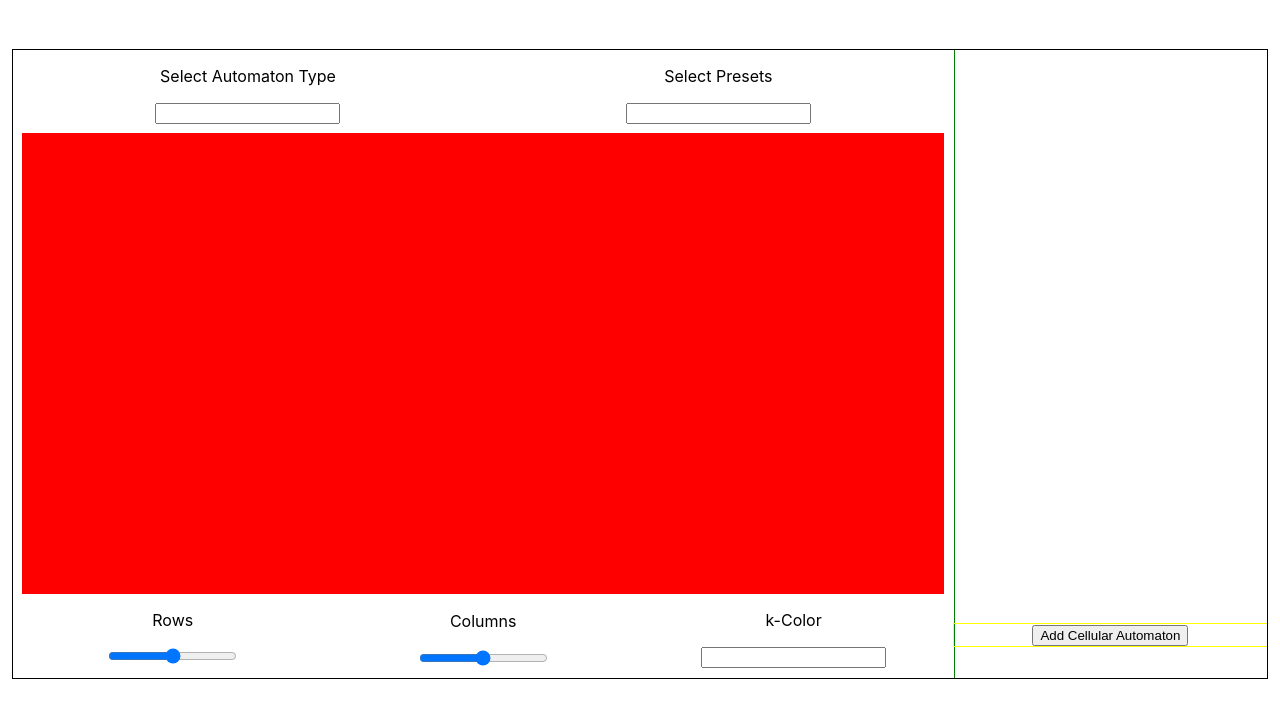
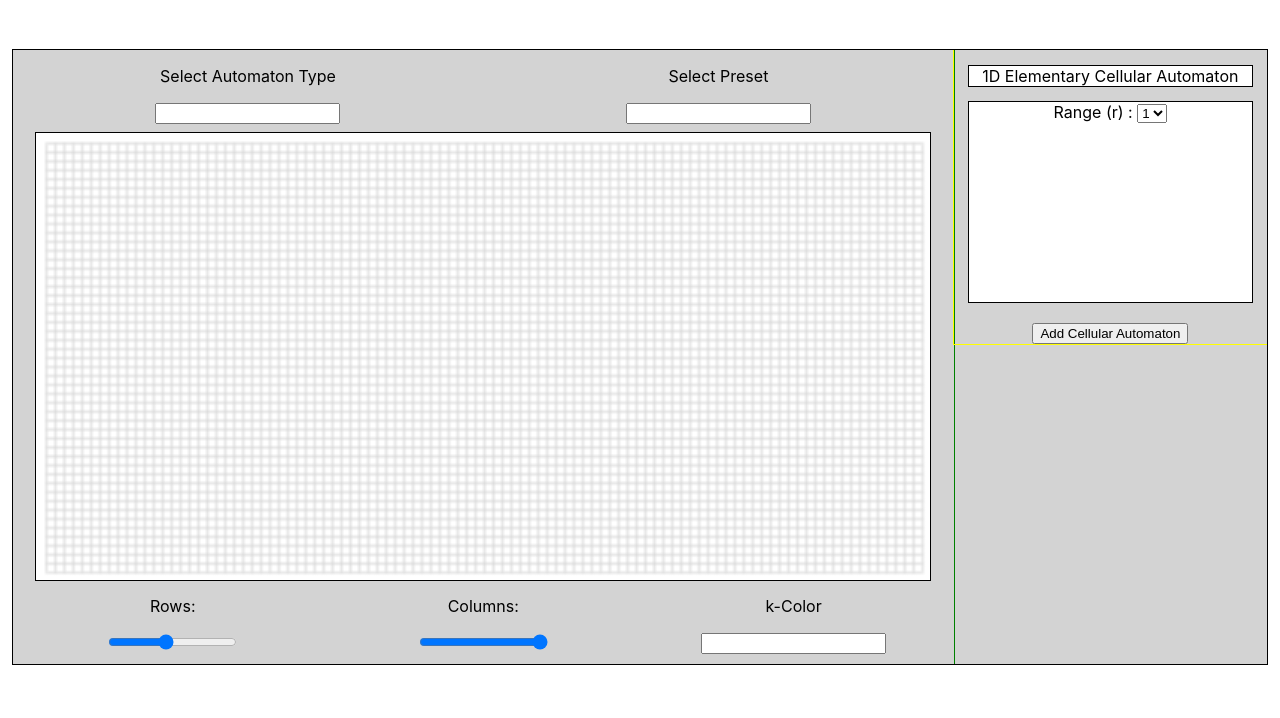
Before and after one commit to alexandreLamarre/Cellular-Automaton, a React (Create React App) app: page / in a window 1280 px wide. Shown: the top 718 px of the page. Built offline with nearby package versions, Linux system fonts and the light colour scheme.

Commit message:
basic gridding function for automatons, and automaton rules UI

```diff
--- a/src/cellularAutomata/AutomataCell.css
+++ b/src/cellularAutomata/AutomataCell.css
@@ -1,4 +1,6 @@
 .cell{
+  position: relative;
+  background-color: #d3d3d3;
   margin-top: 50px;
   min-width: 400px;
   min-height: 400px;
@@ -16,21 +18,31 @@
 }
 
 .automatonSettings{
+  vertical-align: top;
+  min-width: 25%;
   display: inline-block;
   width: 25%;
-  height: 100%;
   outline: solid 1px yellow;
 }
 
+.settingsType{
+  margin-left: 5%;
+  margin-right: 5%;
+  outline: 1px solid black;
+  background-color: white;
+}
+
 .simulation{
-  margin-left: 1%;
-  margin-right: 1%;
-  width: 98%;
+  margin-left: 2.5%;
+  margin-right: 2.5%;
+  width: 95%;
+  min-height: 100%;
   height: 100%;
   margin-top: 1%;
   margin-bottom: 0;
   display:block;
-  background-color: red;
+  background-color: white;
+  outline: 1px solid black;
 }
 
 .bottomLabel{
--- a/src/cellularAutomata/AutomataCell.js
+++ b/src/cellularAutomata/AutomataCell.js
@@ -1,18 +1,94 @@
 import React from "react";
 import "./AutomataCell.css";
 import {v4 as uuidv4} from "uuid";
+import ReactDOM from "react-dom";
+
+import Rules from "./Rules.js";
+
 
 class AutomataCell extends React.Component{
   constructor(props){
     super(props);
     this.state = {
       cell_id: 0,
+      rows: 50,
+      columns:50,
+      automaton_type: "1D Elementary Cellular Automaton",
     }
+    this.canvas = React.createRef();
+    this.rule = React.createRef();
+    this.rules = [];
+    this.rules.push(this.rule);
   }
 
   componentDidMount(){
     const cell_id = uuidv4();
+
     this.setState({cell_id:cell_id});
+
+    const ctx = this.canvas.current.getContext("2d");
+    let s = Math.min(this.canvas.current.width/this.state.rows,
+        this.canvas.current.height/this.state.columns);
+    let nX = Math.floor(this.canvas.current.width / s) - 2;
+    let nY = Math.floor(this.canvas.current.height / s) - 2;
+    let pX = this.canvas.current.width - nX * s;
+    let pY = this.canvas.current.height - nY * s;
+    let pL = pX / 2;
+    let pR = pX / 2;
+    let pT = pY / 2;
+    let pB = pY / 2;
+
+    ctx.strokeStyle = 'lightgrey'
+    ctx.lineWidth = 0.5;
+    ctx.beginPath()
+    for (var x = pL; x <= this.canvas.current.width - pR; x += s) {
+      ctx.moveTo(x+0.5, pT+0.5)
+      ctx.lineTo(x+0.5, (this.canvas.current.height - pB)+0.5)
+    }
+    for (var y = pT; y <= this.canvas.current.height - pB; y += s) {
+      ctx.moveTo(pL+0.5, y+0.5)
+      ctx.lineTo((this.canvas.current.width - pR)+0.5, y+0.5)
+    }
+    ctx.stroke()
+  }
+
+  regrid(rows, cols){
+    console.log(rows)
+    const new_rows = (rows === null || rows === undefined)? this.state.rows:
+                                                                  parseInt(rows);
+    const new_cols = (cols === null || cols === undefined)? this.state.columns:
+                                                                  parseInt(cols);
+    this.setState({rows: new_rows, columns: new_cols});
+    const ctx = this.canvas.current.getContext("2d");
+    ctx.clearRect(0,0, this.canvas.current.width, this.canvas.current.height);
+    let s = Math.min(this.canvas.current.width/new_rows,
+        this.canvas.current.height/new_cols);
+    let nX = Math.floor(this.canvas.current.width / s) - 2;
+    let nY = Math.floor(this.canvas.current.height / s) - 2;
+    let pX = this.canvas.current.width - nX * s;
+    let pY = this.canvas.current.height - nY * s;
+    let pL = pX / 2;
+    let pR = pX / 2;
+    let pT = pY / 2;
+    let pB = pY / 2;
+
+    ctx.strokeStyle = 'lightgrey'
+    ctx.lineWidth = 0.5;
+    ctx.beginPath()
+    for (var x = pL; x <= this.canvas.current.width - pR; x += s) {
+      ctx.moveTo(x+0.5, pT+0.5)
+      ctx.lineTo(x+0.5, (this.canvas.current.height - pB)+0.5)
+    }
+    for (var y = pT; y <= this.canvas.current.height - pB; y += s) {
+      ctx.moveTo(pL+0.5, y+0.5)
+      ctx.lineTo((this.canvas.current.width - pR)+0.5, y+0.5)
+    }
+    ctx.stroke()
+  }
+
+  addAutomaton(e){
+    ReactDOM.render(<Rules type = {this.state.automaton_type}/>,
+      document.getElementById("automatonRules"));
   }
 
   render(){
@@ -30,7 +106,7 @@ class AutomataCell extends React.Component{
               </datalist>
             </div>
             <div className = "toplabel2">
-              <p> Select Presets </p>
+              <p> Select Preset </p>
               <input list = "presets"></input>
               <datalist id = "presets">
                 <option> Wire </option>
@@ -38,17 +114,28 @@ class AutomataCell extends React.Component{
             </div>
 
             <canvas id = "simulation"
+            ref = {this.canvas}
             className = "simulation">
             </canvas>
 
 
             <div className = "bottomLabel">
-              <p> Rows </p>
-              <input type = "range"></input>
+              <p> Rows:</p>
+              <input type = "range"
+              min = "10"
+              max = "100"
+              value = {this.state.rows}
+              onInput = {(e) => this.regrid(e.target.value, null)}>
+              </input>
             </div>
             <div className = "bottomLabel">
-              <p> Columns </p>
-              <input style = {{verticalAlign: "middle"}} type = "range"></input>
+              <p> Columns: </p>
+              <input type = "range"
+              min = "10"
+              max = "50"
+              value = {this.state.columns}
+              onInput = {(e) => this.regrid(null, e.target.value)}>
+              </input>
             </div>
             <div className = "bottomLabel">
               <p> k-Color </p>
@@ -58,10 +145,16 @@ class AutomataCell extends React.Component{
               </datalist>
             </div>
         </div>
-
         <div id = "automatonSettings"
         className = "automatonSettings">
-          <button> Add Cellular Automaton</button>
+
+
+          <p className = "settingsType"> {this.state.automaton_type} </p>
+          <div id = "automatonRules">
+          <Rules ref = {this.rule}/>
+          </div>
+          <br/>
+          <button onClick = {(e) => this.addAutomaton(e)}> Add Cellular Automaton</button>
         </div>
 
       </div>
--- /dev/null
+++ b/src/cellularAutomata/Neighbors.js
@@ -0,0 +1,29 @@
+import React from "react";
+import "./Neighbors.css";
+
+class Neighbors extends React.Component{
+  constructor(props){
+    super(props);
+    this.state = {
+      range: this.props.range,
+      dimension: this.props.dimension,
+    }
+  }
+
+  componentDidMount(){
+
+  }
+
+  componentDidUpdate(){
+
+  }
+
+  render(){
+    return(
+      <div>
+      </div>
+    )
+  }
+}
+
+export default Neighbors;
--- /dev/null
+++ b/src/cellularAutomata/Rules.css
@@ -0,0 +1,9 @@
+.rulesContainer{
+  display:block;
+  min-height: 200px;
+  width: 90%;
+  margin-left: 5%;
+  margin-right: 5%;
+  outline: solid 1px black;
+  background-color: white;
+}
--- /dev/null
+++ b/src/cellularAutomata/Rules.js
@@ -0,0 +1,58 @@
+import React from "react";
+import Neighbors from "./Neighbors.js";
+import "./Rules.css";
+
+class Rules extends React.Component{
+  constructor(props){
+    super(props);
+    this.state = {
+      color_state: false,
+      range: 1,
+      dimension: 1,
+      color: 0,
+    }
+    this.type = this.props.type;
+    this.neighbors = React.createRef();
+  }
+
+
+  componentDidMount(){
+    // parse this.props.type into setting range/dimension
+  }
+
+
+  updateRules(range, dimension, color){
+    const new_range = (range === null || range === undefined)? this.state.range:
+                                                                          range;
+    const new_dimension = (dimension === null || range === undefined)?
+                                                  this.state.dimension : dimension;
+
+    const new_color = (color === null || color === undefined)? this.state.color:
+                                                                          color;
+
+    this.setState({range: new_range, dimension: new_dimension});
+    this.neighbors.current.setState({range: new_range, dimension: new_dimension});
+  }
+  render(){
+    return(
+      <div id = "rulesContainer"
+      className = "rulesContainer">
+        <div className = "rules settings">
+          <label>Range (r) : </label>
+          <select onChange = {(e) => this.updateRules(e.target.value, null, null)}>
+            <option value = "1"> 1 </option>
+            <option value = "2"> 2 </option>
+            <option value = "3"> 3 </option>
+          </select>
+
+        </div>
+        <Neighbors
+        ref = {this.neighbors}
+        range = {this.state.range}
+        dimension = {this.state.dimension}/>
+      </div>
+    )
+  }
+}
+
+export default Rules;
```
Also changed, not shown: src/cellularAutomata/Neighbors.css (added), 1 other file (tests, documents, lock files or other folders).
